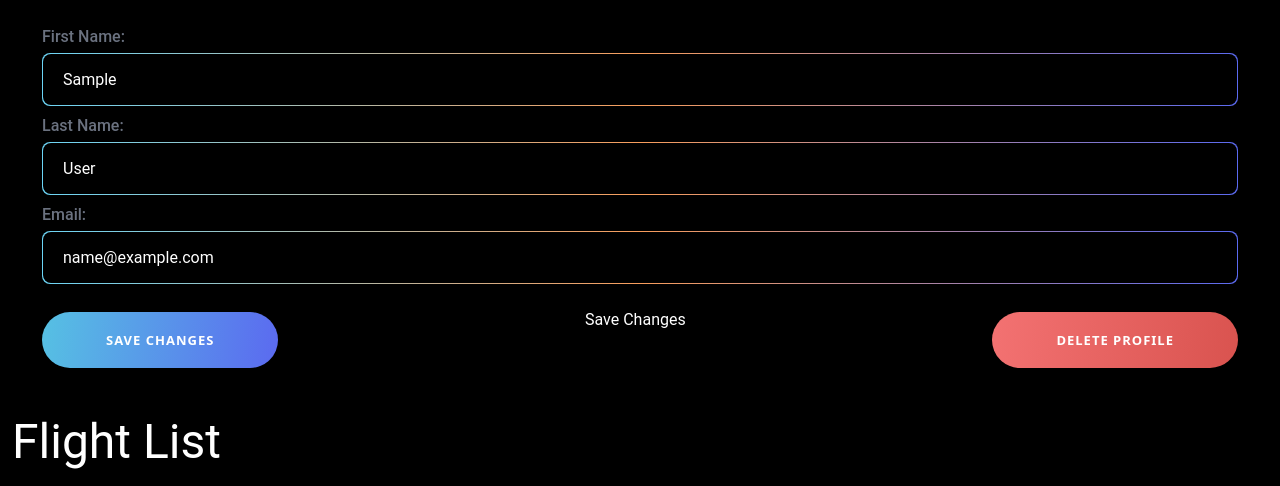
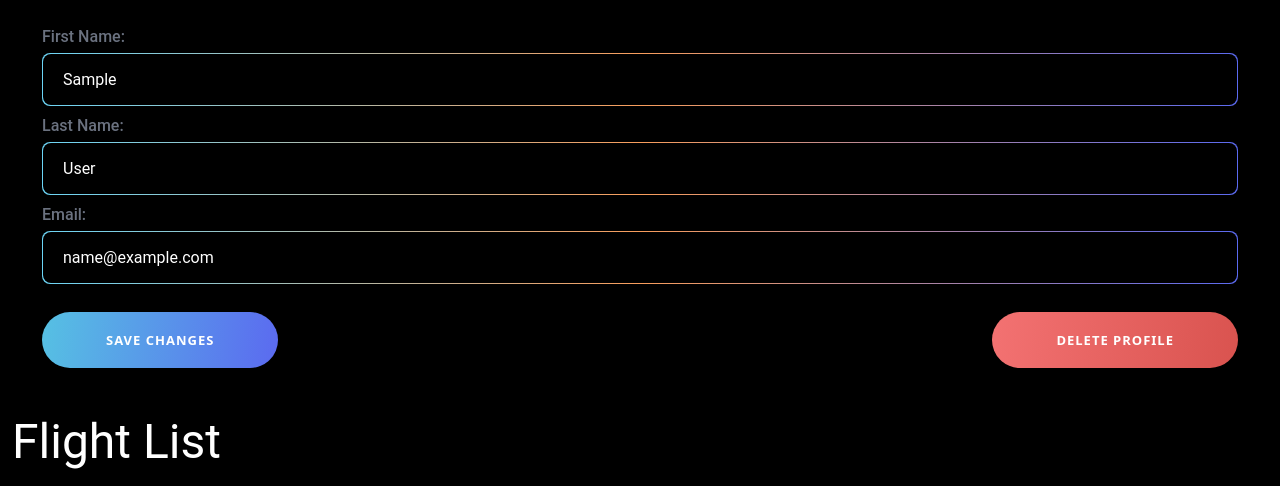
Before and after one commit to swann-deanda-deciga-holder/aviato-airlines-captone, a Spring Boot app: page /profile in a window 1280 px wide. Shown: the part 401-887 px from the top of the page. Run offline with Spring Boot 4, Linux system fonts and the light colour scheme; the visitor is signed in with stand-in values (Sample User, id 1); some of the project's set-up classes (security, data sources, template engines, error pages and the like) are left out, and stand-ins take their place; some libraries are stand-ins or nearby versions.

Commit message:
stopping point

```diff
--- a/src/main/resources/templates/profile.html
+++ b/src/main/resources/templates/profile.html
@@ -57,7 +57,6 @@
                 <input type="hidden" th:field="*{password}">
                 <button class="btn btn-light-light fs-20 fw-semibold px-16 py-5 border-0 text-white text-uppercase mb-5 rounded-pill" type="submit" onclick="confirmSaveChanges()" style="letter-spacing: 1px; background: linear-gradient(98.24deg, #56C1E3 0%, #5B6AF0 100%);">Save Changes</button>
 
-                Save Changes
                 </button>
 
                 <script>
```
